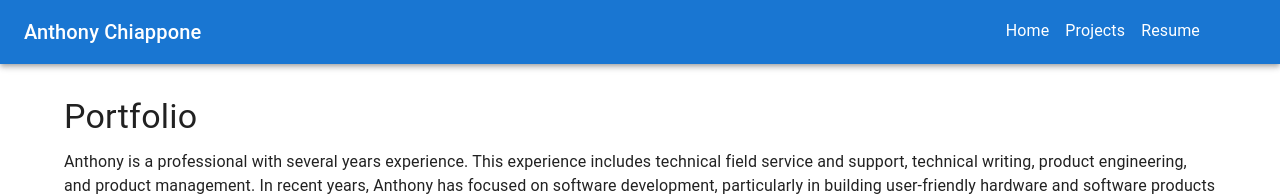
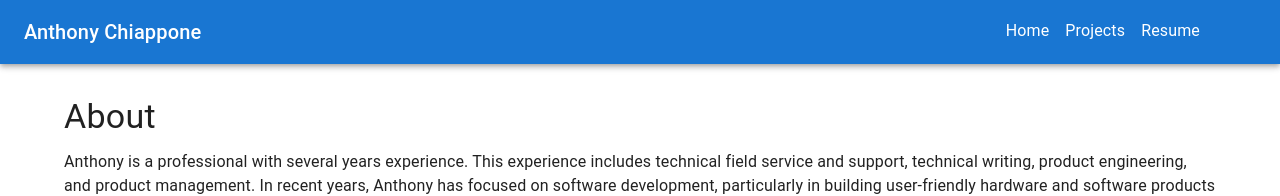
Before and after one commit to achiappone/resume-portfolio, a React (Vite) app: page /resume-portfolio/home in a window 1280 px wide. Shown: the top 196 px of the page. Built offline with nearby package versions, Linux system fonts and the light colour scheme; some icons are missing.

Commit message:
home tweak2

```diff
--- a/src/pages/Home.tsx
+++ b/src/pages/Home.tsx
@@ -3,7 +3,7 @@ import { Box, Typography } from "@mui/material";
 export default function Home() {
   return (
     <Box>
-      <Typography variant="h4" gutterBottom>Portfolio</Typography>
+      <Typography variant="h4" gutterBottom>About</Typography>
       <Typography>
         Anthony is a professional with several years experience. This experience includes technical field service and support, technical writing, product engineering, and product management.
         In recent years, Anthony has focused on software development, particularly in building user-friendly hardware and software products that solve real-world problems.
```
